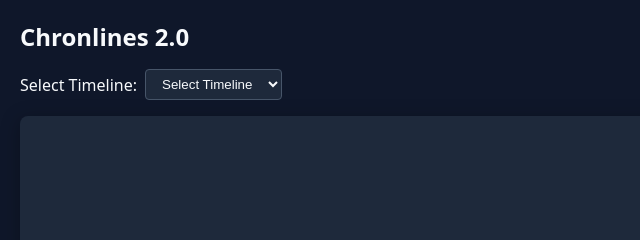
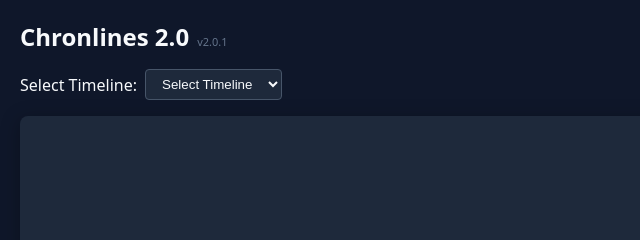
Before and after one commit to grumfellow/timeline, a website built with Vite: page index.html in a window 1280 px wide. Shown: the top 240 px of the page, 0-640 px from the left. Built offline with nearby package versions, Linux system fonts and the light colour scheme; some packages are replaced by stand-ins of ours; no server answers; the database is empty.

Commit message:
chore: add version badge v2.0.1 next to Chronlines 2.0 header

```diff
--- a/index.html
+++ b/index.html
@@ -168,8 +168,11 @@
 </head>
 <body>
 
-  <div style="display: flex; justify-content: space-between; align-items: center; margin-bottom: 16px; flex-wrap: wrap; gap: 12px;">
-    <h2 style="margin: 0;">Chronlines 2.0</h2>
+    <div style="display: flex; justify-content: space-between; align-items: center; margin-bottom: 16px; flex-wrap: wrap; gap: 12px;">
+    <div style="display: flex; align-items: baseline; gap: 8px;">
+      <h2 style="margin: 0;">Chronlines 2.0</h2>
+      <span style="font-size: 11px; color: #64748b; font-weight: normal;">v2.0.1</span>
+    </div>
 
     <!-- User Auth Control Bar -->
     <div id="authContainer" style="display: flex; align-items: center; gap: 10px;">
```
